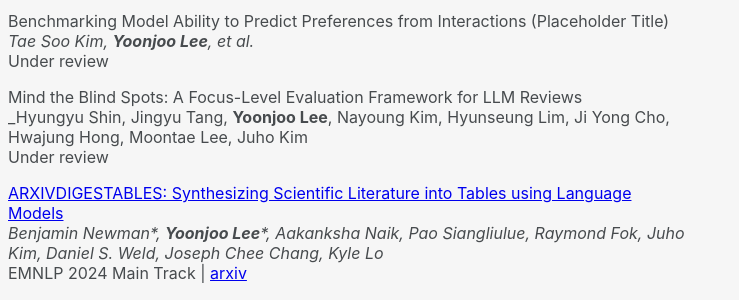
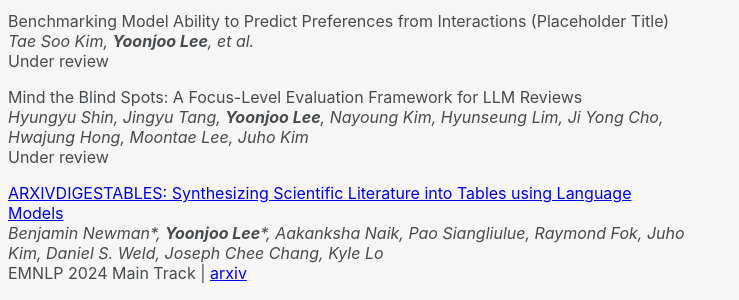
Before and after one commit to yjo2lee/yoonjoo.github.io, a Jekyll site: the page built from index.md, in a window 1280 px wide and 900 px high, scrolled down 418 px. Shown: the part 153-453 px from the top of the window, without its empty margins (0-739 px from the left). Built offline with Jekyll 4.4.1, drawn with Linux system fonts in a browser that asks for light colours; a style sheet for code colours, icons or effects is not loaded; our own code applies the rules of GitHub Pages for plain Markdown files.

```diff
--- a/index.md
+++ b/index.md
@@ -17,7 +17,7 @@ _Tae Soo Kim, **Yoonjoo Lee**, et al._\
 Under review
 
 Mind the Blind Spots: A Focus-Level Evaluation Framework for LLM Reviews\
-_Hyungyu Shin, Jingyu Tang, **Yoonjoo Lee**, Nayoung Kim, Hyunseung Lim, Ji Yong Cho, Hwajung Hong, Moontae Lee, Juho Kim\
+_Hyungyu Shin, Jingyu Tang, **Yoonjoo Lee**, Nayoung Kim, Hyunseung Lim, Ji Yong Cho, Hwajung Hong, Moontae Lee, Juho Kim_\
 Under review
 
 [ARXIVDIGESTABLES: Synthesizing Scientific Literature into Tables using Language Models](https://yoonjoolee.com/assets/papers/ARXIVDIGESTABLES_EMNLP_2024.pdf){:target="_blank"}\
```
